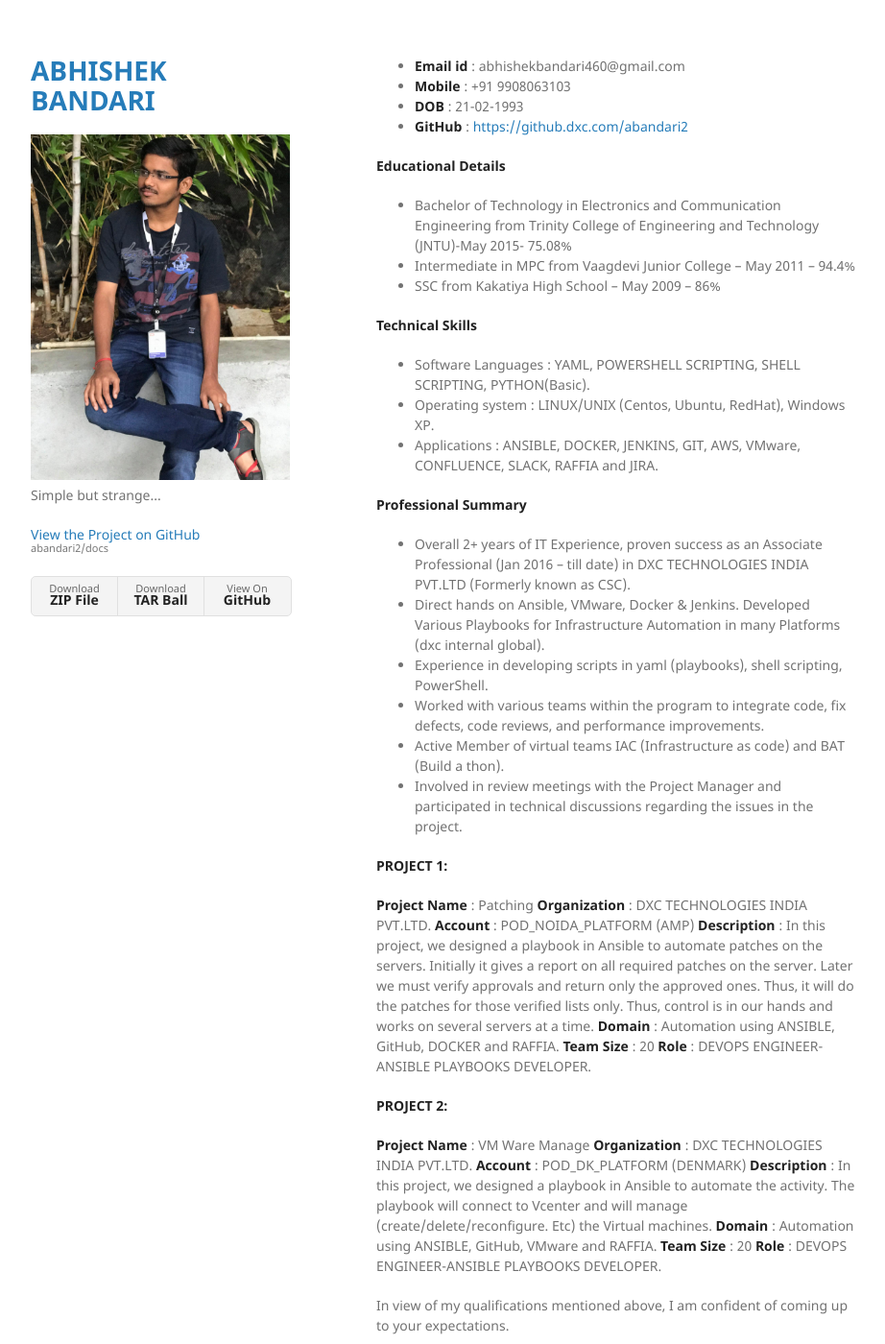
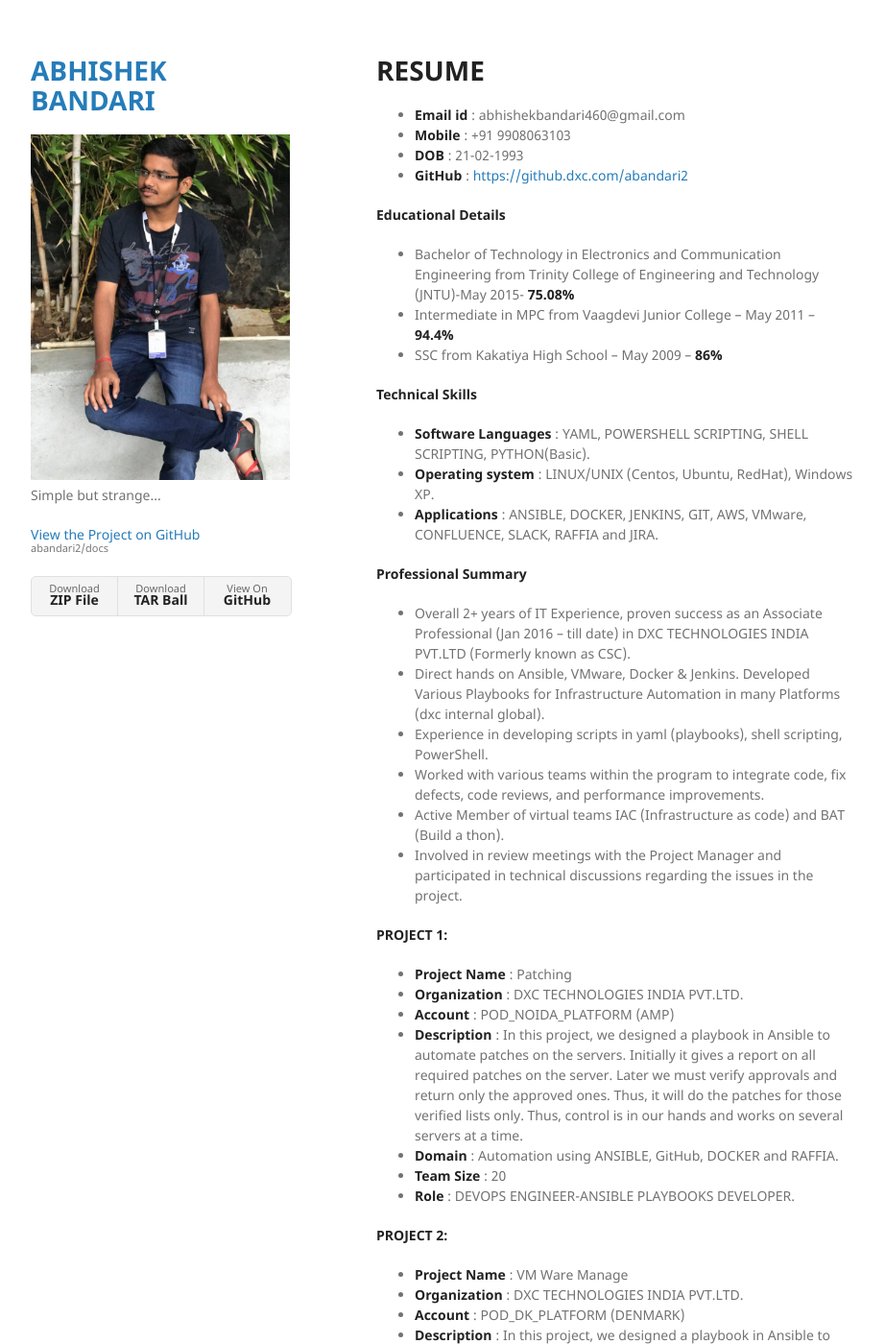
Before and after one commit to abandari2/docs, a Jekyll site: the page built from resume.md, in a window 1280 px wide and 1400 px high. Shown: the whole window at 96% size, without its empty margins (178-1100 px from the left). Built offline with Jekyll 4.4.1, drawn with Linux system fonts in a browser that asks for light colours; some of the changed text lies outside the part shown.

Commit message:
Update resume.md

```diff
--- a/resume.md
+++ b/resume.md
@@ -4,6 +4,7 @@ excerpt: "Resume"
 layout: default
 permalink: /resume
 ---
+# RESUME
 
 * **Email id**	: abhishekbandari460@gmail.com
 * **Mobile**	: +91 9908063103
@@ -12,16 +13,16 @@ permalink: /resume
 
 **Educational Details**
 
-* Bachelor of Technology in Electronics and Communication Engineering from Trinity College of Engineering and Technology (JNTU)-May 2015- 75.08%
-* Intermediate in MPC from Vaagdevi Junior College – May 2011 – 94.4%
-* SSC from Kakatiya High School – May 2009 – 86%
+* Bachelor of Technology in Electronics and Communication Engineering from Trinity College of Engineering and Technology (JNTU)-May 2015- **75.08%**
+* Intermediate in MPC from Vaagdevi Junior College – May 2011 – **94.4%**
+* SSC from Kakatiya High School – May 2009 – **86%**
 
 
 **Technical Skills**
 
-*	Software Languages 		:  YAML, POWERSHELL SCRIPTING, SHELL SCRIPTING, PYTHON(Basic).
-*	Operating system		  :  LINUX/UNIX (Centos, Ubuntu, RedHat), Windows XP.
-*	Applications	 		    :  ANSIBLE, DOCKER, JENKINS, GIT, AWS, VMware, CONFLUENCE, SLACK, RAFFIA and JIRA.
+* **Software Languages** :  YAML, POWERSHELL SCRIPTING, SHELL SCRIPTING, PYTHON(Basic).
+* **Operating system**   :  LINUX/UNIX (Centos, Ubuntu, RedHat), Windows XP.
+* **Applications**       :  ANSIBLE, DOCKER, JENKINS, GIT, AWS, VMware, CONFLUENCE, SLACK, RAFFIA and JIRA.
 
 
 **Professional Summary**
@@ -36,26 +37,27 @@ permalink: /resume
 
 **PROJECT 1:**
 
-**Project Name**    :       Patching
-**Organization**    :	 DXC TECHNOLOGIES INDIA PVT.LTD.
-**Account**         :       POD_NOIDA_PLATFORM (AMP)
-**Description**     :	In this project, we designed a playbook in Ansible to automate patches on the servers. Initially it gives a report on all required patches on the server. Later we must verify approvals and return only the approved ones. Thus, it will do the patches for those verified lists only. Thus, control is in our hands and works on several servers at a time.
-**Domain**          :        Automation using ANSIBLE, GitHub, DOCKER and RAFFIA.
-**Team Size**       :	20
-**Role**            :       DEVOPS ENGINEER-ANSIBLE PLAYBOOKS DEVELOPER.
+* **Project Name**    :       Patching
+* **Organization**    :	 DXC TECHNOLOGIES INDIA PVT.LTD.
+* **Account**         :       POD_NOIDA_PLATFORM (AMP)
+* **Description**     :	In this project, we designed a playbook in Ansible to automate patches on the servers. Initially it gives a report on all required patches on the server. Later we must verify approvals and return only the approved ones. Thus, it will do the patches for those verified lists only. Thus, control is in our hands and works on several servers at a time.
+* **Domain**          :        Automation using ANSIBLE, GitHub, DOCKER and RAFFIA.
+* **Team Size**       :	20
+* **Role**            :       DEVOPS ENGINEER-ANSIBLE PLAYBOOKS DEVELOPER.
 
 **PROJECT 2:**
 
-**Project Name**    :   VM Ware Manage
-**Organization**    :	 DXC TECHNOLOGIES INDIA PVT.LTD.
-**Account**         :   POD_DK_PLATFORM (DENMARK)
-**Description**     :	In this project, we designed a playbook in Ansible to automate the activity. The playbook will connect to Vcenter and will manage (create/delete/reconfigure. Etc) the Virtual machines.
-**Domain**          :    Automation using ANSIBLE, GitHub, VMware and RAFFIA.
-**Team Size**       :	20
-**Role**            :    DEVOPS ENGINEER-ANSIBLE PLAYBOOKS DEVELOPER.
+* **Project Name**    :   VM Ware Manage
+* **Organization**    :	 DXC TECHNOLOGIES INDIA PVT.LTD.
+* **Account**         :   POD_DK_PLATFORM (DENMARK)
+* **Description**     :	In this project, we designed a playbook in Ansible to automate the activity. The playbook will connect to Vcenter and will manage (create/delete/reconfigure. Etc) the Virtual machines.
+* **Domain**          :    Automation using ANSIBLE, GitHub, VMware and RAFFIA.
+* **Team Size**       :	20
+* **Role**            :    DEVOPS ENGINEER-ANSIBLE PLAYBOOKS DEVELOPER.
 
-In view of my qualifications mentioned above, I am confident of coming up to your expectations.
+**In view of my qualifications mentioned above, I am confident of coming up to your expectations.
 
 
 Place: Hyderabad
-Date:  27/11/2018                       				(Abhishek Bandari)
+
+Date:  27/11/2018                       				                               (Abhishek Bandari)
```
